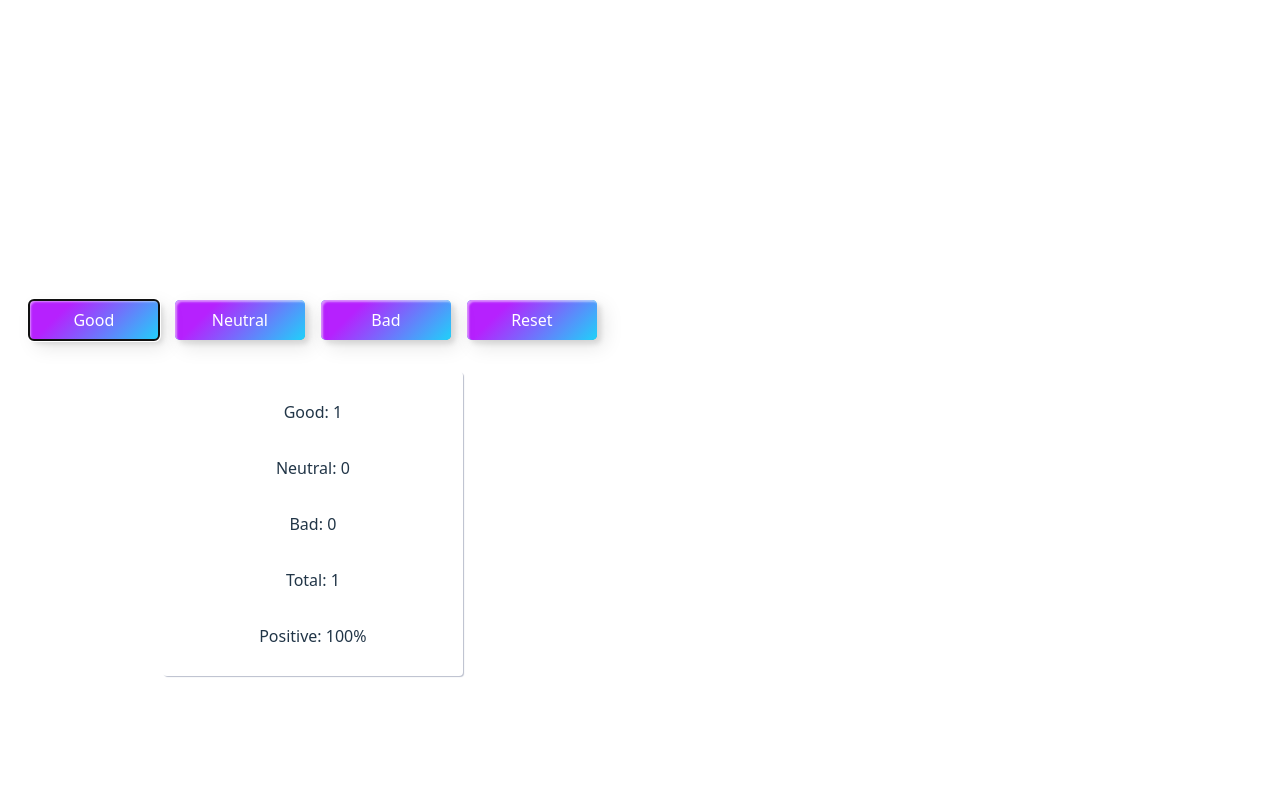
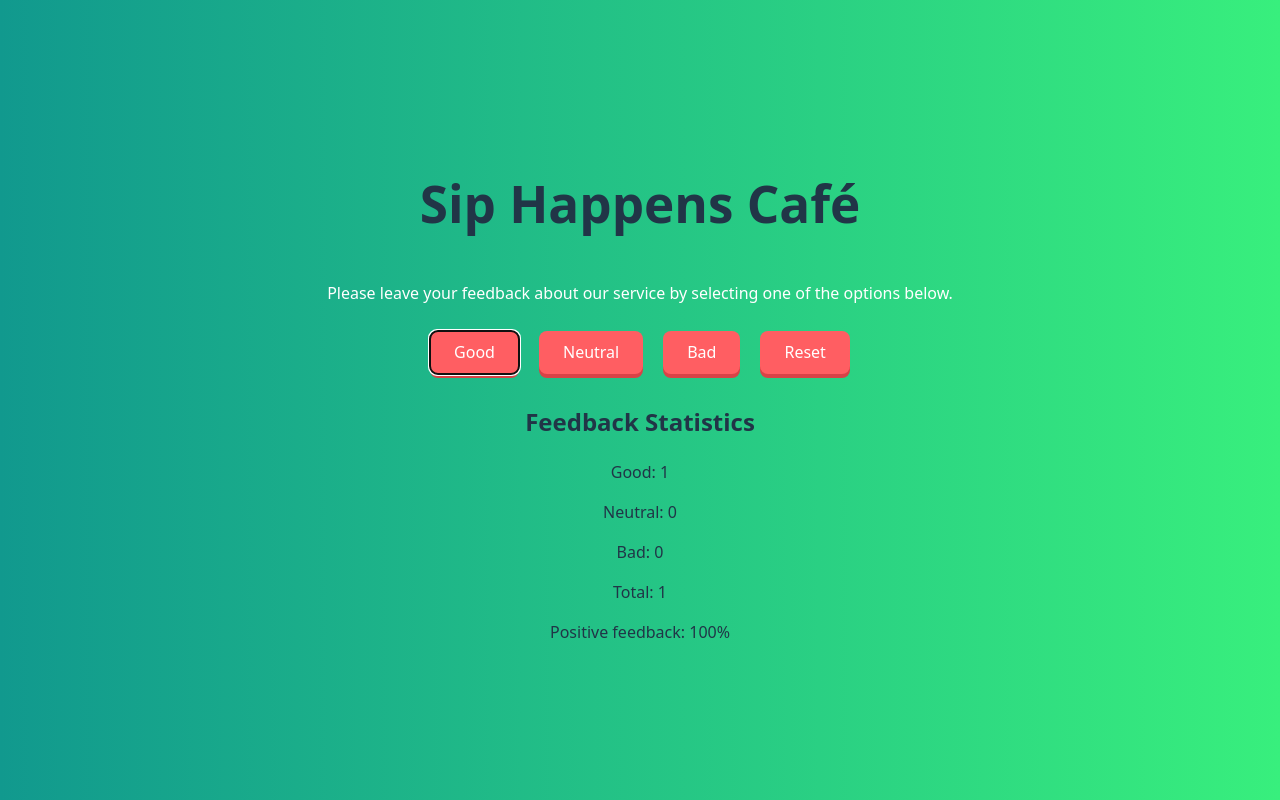
Before and after one commit to Demiter89/goit-react-hw-02, a React (Vite) app: page / in a window 1280 px wide. Both pictures are taken after a click on the button "Good". Built offline with nearby package versions, Linux system fonts and the light colour scheme.

Commit message:
add index file

```diff
--- a/src/components/App/App.jsx
+++ b/src/components/App/App.jsx
@@ -1,72 +1,35 @@
-import './App.module.css';
-import { useState, useEffect } from 'react';
-
-import Description from '../Description/Description';
-import Options from '../Options/Options';
-import Feedback from '../Feedback/Feedback';
-import Notification from '../Notification/Notification';
-
-const state = {
-  good: 0,
-  neutral: 0,
-  bad: 0,
-};
+import { useState } from "react";
+import Description from "../Description/Description";
+import Feedback from "../Feedback/Feedback";
+import Options from "../Options/Options";
+import styles from "./App.module.css";
 
 export default function App() {
-  const [feedback, setFeedback] = useState(() => {
-    const savedFeedback = localStorage.getItem('feedback');
+  const [feedback, setFeedback] = useState({
+    good: 0,
+    neutral: 0,
+    bad: 0,
+  });
 
-    if (savedFeedback !== null) {
-      return JSON.parse(savedFeedback);
-    }
-    return state;
-    // ======= або варіант 2 через тернарник ============
-
-    // return savedFeedback ? JSON.parse(savedFeedback) : state;
-
-    // ======= /через тернарник ============
-  });
-  const feedbackTyps = ['good', 'neutral', 'bad'];
-  const totalFeedback = feedback.good + feedback.neutral + feedback.bad;
-  const positiveFeedback = totalFeedback
-    ? Math.round((feedback.good / totalFeedback) * 100)
-    : 0;
-
-  const updateFeedback = feedbackType => {
-    setFeedback({
-      ...feedback,
-      [feedbackType]: feedback[feedbackType] + 1,
-    });
+  // Функція оновлення фідбеку
+  const updateFeedback = (feedbackType) => {
+    setFeedback((prevFeedback) => ({
+      ...prevFeedback,
+      [feedbackType]: prevFeedback[feedbackType] + 1,
+    }));
   };
 
-  const resetFeedBack = () => {
-    setFeedback(state);
+  // **Функція скидання фідбеку**
+  const resetFeedback = () => {
+    setFeedback({ good: 0, neutral: 0, bad: 0 });
   };
 
-  useEffect(() => {
-    localStorage.setItem('feedback', JSON.stringify(feedback));
-  }, [feedback]);
-
   return (
-    <>
+    <div className={styles.container}>
+      <h1>Sip Happens Café</h1>
       <Description />
-
-      <Options
-        textBtns={feedbackTyps}
-        totalFeedback={totalFeedback}
-        onLeaveFeedback={updateFeedback}
-        onReset={resetFeedBack}
-      />
-
-      {totalFeedback > 0 ? (
-        <Feedback
-          value={feedback}
-          positiveFeedback={positiveFeedback}
-          totalFeedback={totalFeedback}
-        />
-      ) : (
-        <Notification />
-      )}
-    </>
+      <Options updateFeedback={updateFeedback} resetFeedback={resetFeedback} /> {/* ✅ Передаємо resetFeedback */}
+      <Feedback feedback={feedback} />
+    </div>
   );
 }
--- a/src/components/App/App.module.css
+++ b/src/components/App/App.module.css
@@ -1,42 +1,12 @@
-/* #root {
-  max-width: 1280px;
-  margin: 0 auto;
-  padding: 2rem;
-  text-align: center;
-}
-
-.logo {
-  height: 6em;
-  padding: 1.5em;
-  will-change: filter;
-  transition: filter 300ms;
-}
-.logo:hover {
-  filter: drop-shadow(0 0 2em #646cffaa);
-}
-.logo.react:hover {
-  filter: drop-shadow(0 0 2em #61dafbaa);
-}
-
-@keyframes logo-spin {
-  from {
-    transform: rotate(0deg);
-  }
-  to {
-    transform: rotate(360deg);
-  }
-}
-
-@media (prefers-reduced-motion: no-preference) {
-  a:nth-of-type(2) .logo {
-    animation: logo-spin infinite 20s linear;
-  }
-}
-
-.card {
-  padding: 2em;
-}
-
-.read-the-docs {
-  color: #888;
-} */
+ .container {
+   display: flex;
+   flex-direction: column;
+   align-items: center;
+   justify-content: center;
+   height: 100vh;
+   width: 100vw;
+  background: linear-gradient(to right, #11998e, #38ef7d);
+   text-align: center;
+   padding: 20px;
+   box-sizing: border-box;
+ }
--- a/src/components/Description/Description.jsx
+++ b/src/components/Description/Description.jsx
@@ -1,13 +1,9 @@
-import css from './Description.module.css';
+import styles from "./Description.module.css";
 
-export default function AppBar() {
+export default function Description() {
   return (
-    <div className={css.container}>
-      <h1 className={css.title}>Sip Happens Café</h1>
-      <p className={css.text}>
-        Please leave your feedback about our service by selecting one of the
-        options below.
-      </p>
-    </div>
+    <p className={styles.text}>
+      Please leave your feedback about our service by selecting one of the options below.
+    </p>
   );
 }
--- a/src/components/Feedback/Feedback.jsx
+++ b/src/components/Feedback/Feedback.jsx
@@ -1,17 +1,25 @@
-import css from './Feedback.module.css';
+import styles from "./Feedback.module.css";
+import Notification from "../Notification/Notification";
 
-export default function Feedback({
-  value: { good, neutral, bad },
-  positiveFeedback,
-  totalFeedback,
-}) {
+export default function Feedback({ feedback }) {
+  const totalFeedback = feedback.good + feedback.neutral + feedback.bad;
+  const positivePercentage =
+    totalFeedback > 0 ? Math.round((feedback.good / totalFeedback) * 100) : 0;
+
   return (
-    <div className={css.container}>
-      <p className={css.text}>Good: {good}</p>
-      <p className={css.text}>Neutral: {neutral}</p>
-      <p className={css.text}>Bad: {bad}</p>
-      <p className={css.text}>Total: {totalFeedback}</p>
-      <p className={css.text}>Positive: {positiveFeedback}%</p>
+    <div className={styles.stats}>
+      <h2>Feedback Statistics</h2>
+      {totalFeedback === 0 ? (
+        <Notification />
+      ) : (
+        <>
+          <p>Good: {feedback.good}</p>
+          <p>Neutral: {feedback.neutral}</p>
+          <p>Bad: {feedback.bad}</p>
+          <p>Total: {totalFeedback}</p>
+          <p>Positive feedback: {positivePercentage}%</p>
+        </>
+      )}
     </div>
   );
 }
--- a/src/components/Options/Options.jsx
+++ b/src/components/Options/Options.jsx
@@ -1,33 +1,18 @@
-import css from './Options.module.css';
+import styles from "./Options.module.css";
 
-export default function Options({
-  onLeaveFeedback,
-  onReset,
-  textBtns,
-  totalFeedback,
-}) {
+export default function Options({ updateFeedback, resetFeedback }) {
   return (
-    <>
-      <div className={css.container}>
-        {textBtns.map(type => (
-          <button
-            className={css.btn}
-            key={type}
-            onClick={() => onLeaveFeedback(type)}
-          >
-            {type.charAt(0).toUpperCase() + type.slice(1)}
-          </button>
-        ))}
-
-        {/* <button onClick={() => onLeaveFeedback('good')}>{textBtn[0]}</button>
-        <button onClick={() => onLeaveFeedback('neutral')}>{textBtn[1]}</button>
-        <button onClick={() => onLeaveFeedback('bad')}>{textBtn[2]}</button> */}
-        {totalFeedback > 0 && (
-          <button className={css.btn} onClick={onReset}>
-            Reset
-          </button>
-        )}
-      </div>
-    </>
+    <div className={styles.buttons}>
+      <button className={styles.button} onClick={() => updateFeedback("good")}>
+        Good
+      </button>
+      <button className={styles.button} onClick={() => updateFeedback("neutral")}>
+        Neutral
+      </button>
+      <button className={styles.button} onClick={() => updateFeedback("bad")}>
+        Bad
+      </button>
+      <button className={styles.button} onClick={resetFeedback}>Reset</button>
+    </div>
   );
 }
--- a/src/components/Options/Options.module.css
+++ b/src/components/Options/Options.module.css
@@ -1,59 +1,17 @@
-.container {
-    display: flex;
-    align-items: center;
-    justify-content: center;
-    gap: 16px;
-    margin-bottom: 32px;
+.button {
+    background: #ff5e62;
+    color: white;
+    font-size: 16px;
+    padding: 12px 24px;
+    border-radius: 8px;
+    border: none;
+    cursor: pointer;
+    box-shadow: 0 4px 0 #d84347;
+    transition: 0.2s;
+    margin: 10px;
 }
 
-.btn {
-    position: relative;
-
-    display: inline-block;
-    width: 130px;
-    height: 40px;
-    padding: 10px 25px;
-    border-radius: 5px;
-    outline: none;
-    border: none;
-
-    font-weight: 500;
-
-    color: rgb(255, 255, 255);
-    background-color: transparent;
-    box-shadow: rgba(255, 255, 255, 0.5) 2px 2px 2px 0px inset,
-        rgba(0, 0, 0, 0.1) 7px 7px 20px 0px, rgba(0, 0, 0, 0.1) 4px 4px 5px 0px;
-
-    transition: 300ms;
-    overflow: hidden;
+.button:active {
+    box-shadow: none;
+    transform: translateY(4px);
 }
-
-.btn:after {
-    position: absolute;
-    content: ' ';
-    z-index: -1;
-    top: 0;
-    left: 0;
-    width: 100%;
-    height: 100%;
-    background-color: #1fd1f9;
-    background-image: linear-gradient(315deg, #1fd1f9 0%, #b621fe 74%);
-    transition: all 300ms linear;
-}
-
-.btn:hover {
-    background-color: transparent;
-    box-shadow: 4px 4px 6px 0 rgba(255, 255, 255, 0.5),
-        -4px -4px 6px 0 rgba(116, 125, 136, 0.2),
-        inset -4px -4px 6px 0 rgba(255, 255, 255, 0.5),
-        inset 4px 4px 6px 0 rgba(116, 125, 136, 0.3);
-    color: #ffffff;
-}
-
-.btn:hover:after {
-    transform: scale(2) rotate(180deg);
-    box-shadow: 4px 4px 6px 0 rgba(255, 255, 255, 0.5),
-        -4px -4px 6px 0 rgba(116, 125, 136, 0.2),
-        inset -4px -4px 6px 0 rgba(255, 255, 255, 0.5),
-        inset 4px 4px 6px 0 rgba(116, 125, 136, 0.3);
-}
--- a/vite.config.js
+++ b/vite.config.js
@@ -1,10 +1,11 @@
-import { defineConfig } from 'vite'
-import react from '@vitejs/plugin-react'
+import { defineConfig } from 'vite';
+import react from '@vitejs/plugin-react';
+import svgr from 'vite-plugin-svgr';
 
 // https://vite.dev/config/
 export default defineConfig({
-  plugins: [react()],
+  plugins: [react(), svgr()], // Додаємо svgr в масив plugins
   server: {
-    open: true, // Це відкриє браузер автоматично
+    open: true, // Це відкриє браузер автоматично при запуску
   },
-})
+});
```
Also changed, not shown: package.json (+7 -2 lines), 1 other file (tests, documents, lock files or other folders).
